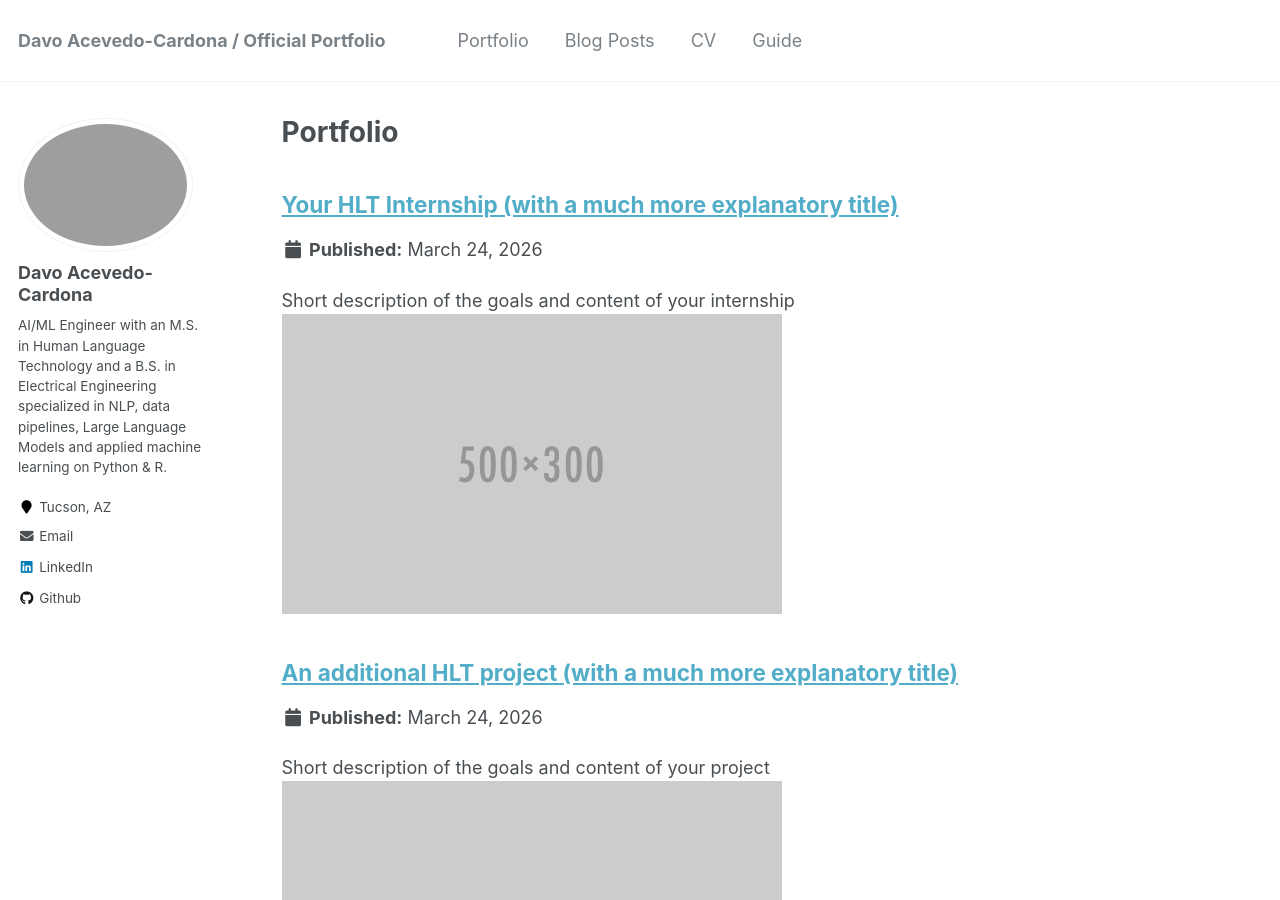
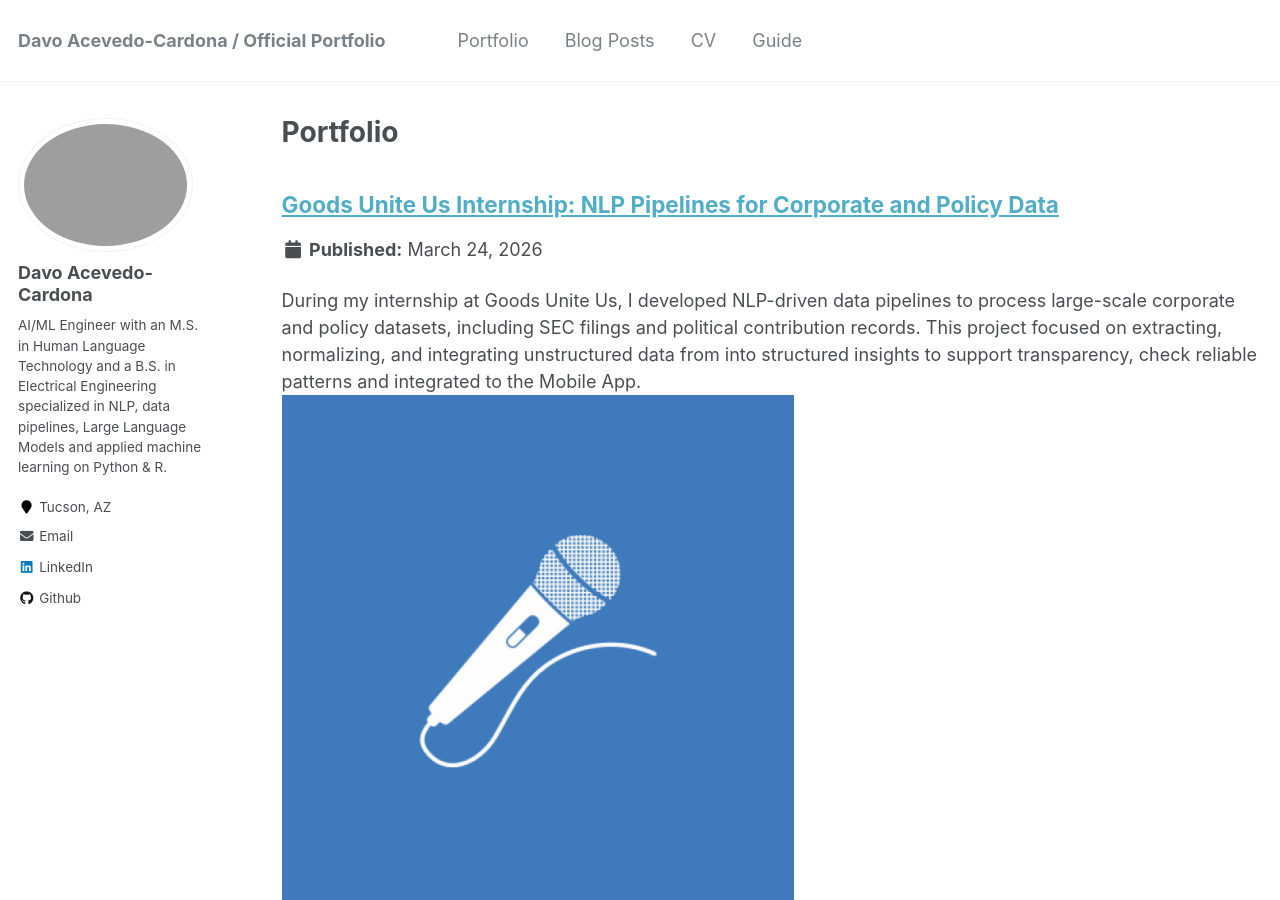
Before and after one commit to lldavoll/lldavoll.github.io, a Jekyll site: the page built from _pages/portfolio.html, in a window 1280 px wide and 900 px high. Built offline with Jekyll 4.4.1, drawn with Linux system fonts in a browser that asks for light colours.

Commit message:
portfolio-GUU1.md
first draft

```diff
--- a/_portfolio/portfolio-1.md
+++ b/_portfolio/portfolio-1.md
@@ -1,6 +1,6 @@
 ---
-title: "Your HLT Internship (with a much more explanatory title)"
-excerpt: "Short description of the goals and content of your internship<br/><img src='/images/500x300.png'>"
+title: "Goods Unite Us Internship: NLP Pipelines for Corporate and Policy Data"
+excerpt: "During my internship at Goods Unite Us, I developed NLP-driven data pipelines to process large-scale corporate and policy datasets, including SEC filings and political contribution records. This project focused on extracting, normalizing, and integrating unstructured data from into structured insights to support transparency, check reliable patterns and integrated to the Mobile App.<br/><img src='/images/good.png'>"
 collection: portfolio
 ---
 
```
